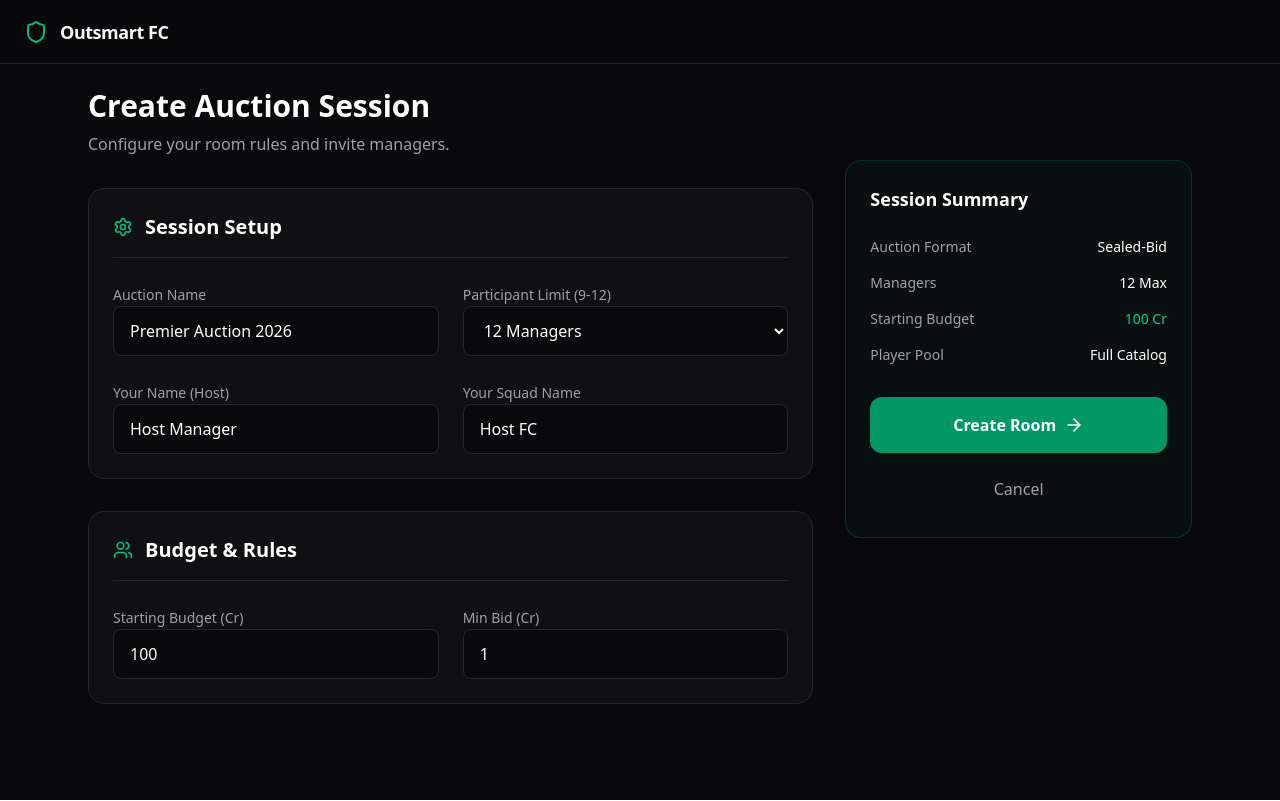
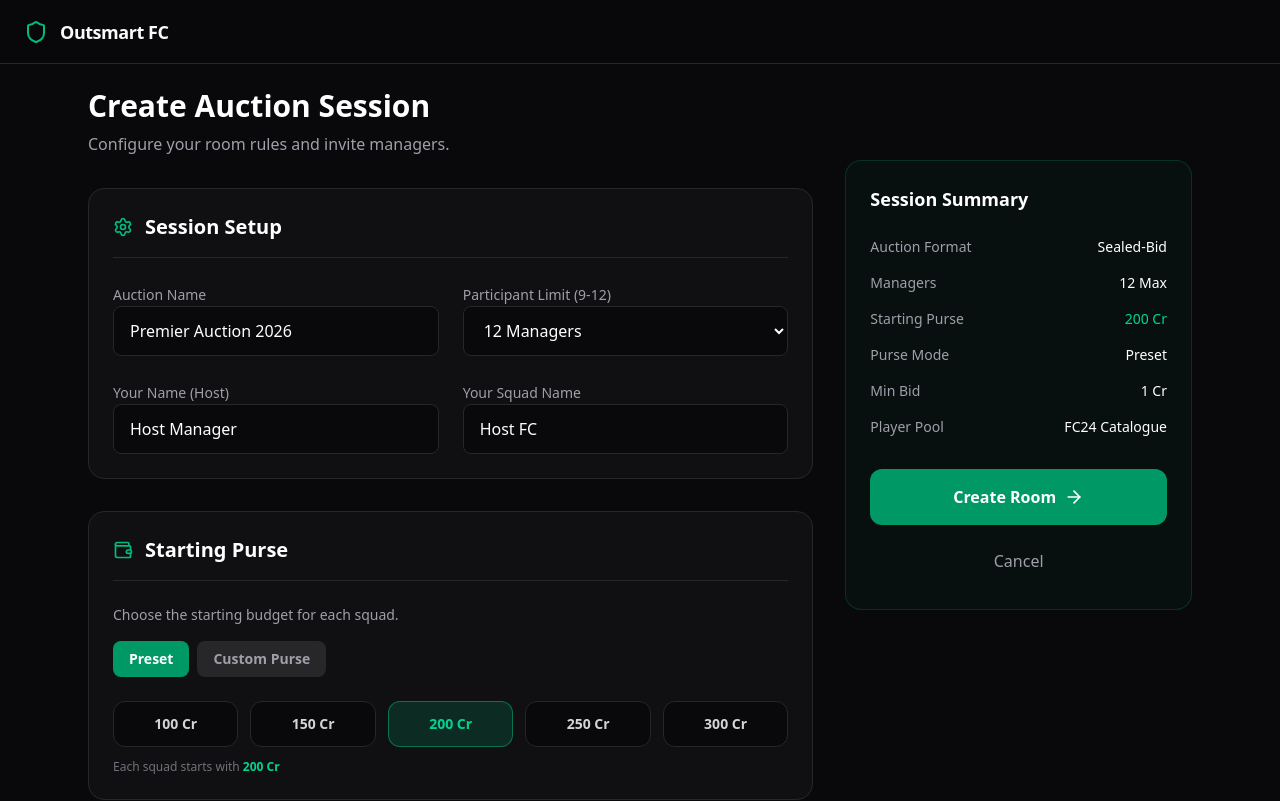
Before and after one commit to Debadritnag04/Secret-Sales, a React (Vite) app: page /create in a window 1280 px wide. Shown: the top 801 px of the page. Built offline with nearby package versions, Linux system fonts and the light colour scheme.

Commit message:
new version

```diff
--- a/src/pages/CreateRoom.tsx
+++ b/src/pages/CreateRoom.tsx
@@ -1,7 +1,10 @@
 import { useState } from 'react';
 import { useNavigate } from 'react-router-dom';
 import { useGame } from '../store/GameStateContext';
-import { Settings, Users, ShieldAlert, ArrowRight, Loader2 } from 'lucide-react';
+import { Settings, Users, ShieldAlert, ArrowRight, Loader2, Wallet } from 'lucide-react';
+import { cn } from '../lib/utils';
+
+const PRESET_PURSES = [100, 150, 200, 250, 300];
 
 export default function CreateRoom() {
   const navigate = useNavigate();
@@ -12,20 +15,41 @@ export default function CreateRoom() {
     hostName: 'Host Manager',
     squadName: 'Host FC',
     participantLimit: 12,
-    budget: 100,
-    maxSquadSize: 15,
     minBid: 1,
     allowHostForceReveal: true,
   });
 
+  const [purseMode, setPurseMode] = useState<'PRESET' | 'CUSTOM'>('PRESET');
+  const [presetPurse, setPresetPurse] = useState(200);
+  const [customPurseInput, setCustomPurseInput] = useState('200');
   const [localError, setLocalError] = useState('');
 
+  const getStartingBudget = (): number => {
+    if (purseMode === 'PRESET') return presetPurse;
+    return Number(customPurseInput) || 0;
+  };
+
+  const validatePurse = (): string | null => {
+    const budget = getStartingBudget();
+    if (budget <= 0) return 'Purse must be greater than 0 Cr.';
+    if (budget > 9999.9) return 'Purse cannot exceed 9999.9 Cr.';
+    if (purseMode === 'CUSTOM') {
+      const parts = customPurseInput.split('.');
+      if (parts[1] && parts[1].length > 1) return 'Purse can have at most 1 decimal place.';
+    }
+    return null;
+  };
+
   const handleCreate = async () => {
-    if (form.budget < 10) {
-      setLocalError('Starting budget must be at least 10 Cr.');
+    const purseError = validatePurse();
+    if (purseError) {
+      setLocalError(purseError);
       return;
     }
-    if (form.minBid < 1 || form.minBid >= form.budget) {
+
+    const budget = getStartingBudget();
+
+    if (form.minBid < 0.1 || form.minBid >= budget) {
       setLocalError('Invalid minimum bid.');
       return;
     }
@@ -35,7 +59,7 @@ export default function CreateRoom() {
       auctionName: form.name,
       hostName: form.hostName,
       squadName: form.squadName,
-      startingBudget: form.budget,
+      startingBudget: budget,
       maxParticipants: form.participantLimit,
       minBid: form.minBid,
       allowHostForceReveal: form.allowHostForceReveal,
@@ -47,6 +71,7 @@ export default function CreateRoom() {
   };
 
   const displayError = localError || globalError;
+  const displayBudget = getStartingBudget();
 
   return (
     <div className="max-w-6xl mx-auto p-6 grid grid-cols-1 lg:grid-cols-3 gap-8">
@@ -111,31 +136,105 @@ export default function CreateRoom() {
           </div>
         </section>
 
-        {/* Section B: Budget & Rules */}
+        {/* Section B: Starting Purse */}
+        <section className="bg-zinc-900/50 border border-zinc-800 rounded-2xl p-6">
+          <div className="flex items-center gap-3 mb-6 pb-4 border-b border-zinc-800">
+            <Wallet className="w-5 h-5 text-emerald-500" />
+            <h2 className="text-xl font-semibold text-white">Starting Purse</h2>
+          </div>
+          <p className="text-sm text-zinc-400 mb-4">Choose the starting budget for each squad.</p>
+
+          {/* Preset / Custom Toggle */}
+          <div className="flex gap-2 mb-6">
+            <button
+              onClick={() => setPurseMode('PRESET')}
+              className={cn(
+                "px-4 py-2 rounded-lg text-sm font-semibold transition-colors cursor-pointer",
+                purseMode === 'PRESET' ? "bg-emerald-600 text-white" : "bg-zinc-800 text-zinc-400 hover:text-white"
+              )}
+            >
+              Preset
+            </button>
+            <button
+              onClick={() => setPurseMode('CUSTOM')}
+              className={cn(
+                "px-4 py-2 rounded-lg text-sm font-semibold transition-colors cursor-pointer",
+                purseMode === 'CUSTOM' ? "bg-emerald-600 text-white" : "bg-zinc-800 text-zinc-400 hover:text-white"
+              )}
+            >
+              Custom Purse
+            </button>
+          </div>
+
+          {purseMode === 'PRESET' ? (
+            <div className="grid grid-cols-3 sm:grid-cols-5 gap-3">
+              {PRESET_PURSES.map(val => (
+                <button
+                  key={val}
+                  onClick={() => setPresetPurse(val)}
+                  className={cn(
+                    "py-3 rounded-xl text-sm font-bold transition-all cursor-pointer border",
+                    presetPurse === val
+                      ? "bg-emerald-600/20 border-emerald-500/50 text-emerald-400"
+                      : "bg-zinc-950 border-zinc-800 text-zinc-300 hover:border-zinc-700"
+                  )}
+                >
+                  {val} Cr
+                </button>
+              ))}
+            </div>
+          ) : (
+            <div className="flex items-center gap-3">
+              <div className="relative flex-1">
+                <input
+                  type="number"
+                  value={customPurseInput}
+                  onChange={(e) => setCustomPurseInput(e.target.value)}
+                  min="1"
+                  max="9999.9"
+                  step="0.1"
+                  placeholder="Enter custom purse..."
+                  className="w-full bg-zinc-950 border border-zinc-800 rounded-xl px-4 py-3 text-white text-lg font-bold focus:outline-none focus:border-emerald-500 transition-colors"
+                />
+              </div>
+              <span className="text-zinc-400 font-medium">Cr</span>
+            </div>
+          )}
+
+          <p className="text-xs text-zinc-500 mt-3">
+            Each squad starts with <span className="text-emerald-400 font-semibold">{displayBudget > 0 ? `${displayBudget} Cr` : '—'}</span>
+          </p>
+        </section>
+
+        {/* Section C: Rules */}
         <section className="bg-zinc-900/50 border border-zinc-800 rounded-2xl p-6">
           <div className="flex items-center gap-3 mb-6 pb-4 border-b border-zinc-800">
             <Users className="w-5 h-5 text-emerald-500" />
-            <h2 className="text-xl font-semibold text-white">Budget & Rules</h2>
+            <h2 className="text-xl font-semibold text-white">Bidding Rules</h2>
           </div>
 
           <div className="grid grid-cols-1 md:grid-cols-2 gap-6">
-            <div className="space-y-2">
-              <label className="text-sm font-medium text-zinc-400">Starting Budget (Cr)</label>
-              <input
-                type="number"
-                value={form.budget}
-                onChange={(e) => setForm({...form, budget: Number(e.target.value)})}
-                className="w-full bg-zinc-950 border border-zinc-800 rounded-lg px-4 py-3 text-white focus:outline-none focus:border-emerald-500 transition-colors"
-              />
-            </div>
             <div className="space-y-2">
               <label className="text-sm font-medium text-zinc-400">Min Bid (Cr)</label>
               <input
                 type="number"
                 value={form.minBid}
                 onChange={(e) => setForm({...form, minBid: Number(e.target.value)})}
+                min="0.1"
+                step="0.1"
                 className="w-full bg-zinc-950 border border-zinc-800 rounded-lg px-4 py-3 text-white focus:outline-none focus:border-emerald-500 transition-colors"
               />
+            </div>
+            <div className="space-y-2 flex items-end">
+              <label className="flex items-center gap-3 cursor-pointer">
+                <input
+                  type="checkbox"
+                  checked={form.allowHostForceReveal}
+                  onChange={(e) => setForm({...form, allowHostForceReveal: e.target.checked})}
+                  className="w-5 h-5 accent-emerald-500"
+                />
+                <span className="text-sm text-zinc-300">Allow Host Force Reveal</span>
+              </label>
             </div>
           </div>
         </section>
@@ -156,19 +255,27 @@ export default function CreateRoom() {
               <span className="text-white font-medium">{form.participantLimit} Max</span>
             </div>
             <div className="flex justify-between">
-              <span className="text-zinc-400">Starting Budget</span>
-              <span className="text-emerald-400 font-medium">{form.budget} Cr</span>
+              <span className="text-zinc-400">Starting Purse</span>
+              <span className="text-emerald-400 font-medium">{displayBudget > 0 ? `${displayBudget} Cr` : '—'}</span>
+            </div>
+            <div className="flex justify-between">
+              <span className="text-zinc-400">Purse Mode</span>
+              <span className="text-white font-medium capitalize">{purseMode.toLowerCase()}</span>
+            </div>
+            <div className="flex justify-between">
+              <span className="text-zinc-400">Min Bid</span>
+              <span className="text-white font-medium">{form.minBid} Cr</span>
             </div>
             <div className="flex justify-between">
               <span className="text-zinc-400">Player Pool</span>
-              <span className="text-white font-medium">Full Catalog</span>
+              <span className="text-white font-medium">FC24 Catalogue</span>
             </div>
           </div>
 
           <button
             onClick={handleCreate}
             disabled={isConnecting}
-            className="w-full mt-8 py-4 bg-emerald-600 hover:bg-emerald-500 disabled:opacity-50 text-white rounded-xl font-semibold transition-all flex items-center justify-center gap-2"
+            className="w-full mt-8 py-4 bg-emerald-600 hover:bg-emerald-500 disabled:opacity-50 text-white rounded-xl font-semibold transition-all flex items-center justify-center gap-2 cursor-pointer"
           >
             {isConnecting ? (
               <>
@@ -185,7 +292,7 @@ export default function CreateRoom() {
 
           <button
             onClick={() => navigate('/')}
-            className="w-full mt-3 py-3 text-zinc-400 hover:text-white rounded-xl font-medium transition-all"
+            className="w-full mt-3 py-3 text-zinc-400 hover:text-white rounded-xl font-medium transition-all cursor-pointer"
           >
             Cancel
           </button>
--- a/src/validation/roomSchemas.ts
+++ b/src/validation/roomSchemas.ts
@@ -4,14 +4,35 @@ export const createRoomSchema = z.object({
   auctionName: z.string().min(2, 'Auction name must be at least 2 characters').max(100),
   hostName: z.string().min(1, 'Host name is required').max(50),
   squadName: z.string().min(1, 'Squad name is required').max(50).optional(),
-  startingBudget: z.number().positive('Starting budget must be greater than 0').default(200),
+  startingBudget: z
+    .number()
+    .positive('Starting budget must be greater than 0')
+    .max(9999.9, 'Starting budget cannot exceed 9999.9')
+    .refine(
+      (val) => {
+        const decimalPart = val.toString().split('.')[1];
+        return !decimalPart || decimalPart.length <= 1;
+      },
+      { message: 'Starting budget can have at most 1 decimal place' }
+    )
+    .default(200),
   maxParticipants: z
     .number()
     .int('Max participants must be an integer')
     .min(1, 'Room must support at least 1 participant')
     .max(12, 'Room must support at most 12 participants')
     .default(12),
-  minBid: z.number().min(1, 'Minimum bid must be at least 1').default(1),
+  minBid: z
+    .number()
+    .min(0.1, 'Minimum bid must be at least 0.1')
+    .refine(
+      (val) => {
+        const decimalPart = val.toString().split('.')[1];
+        return !decimalPart || decimalPart.length <= 1;
+      },
+      { message: 'Minimum bid can have at most 1 decimal place' }
+    )
+    .default(1),
   allowHostForceReveal: z.boolean().default(true),
 });
 
```
